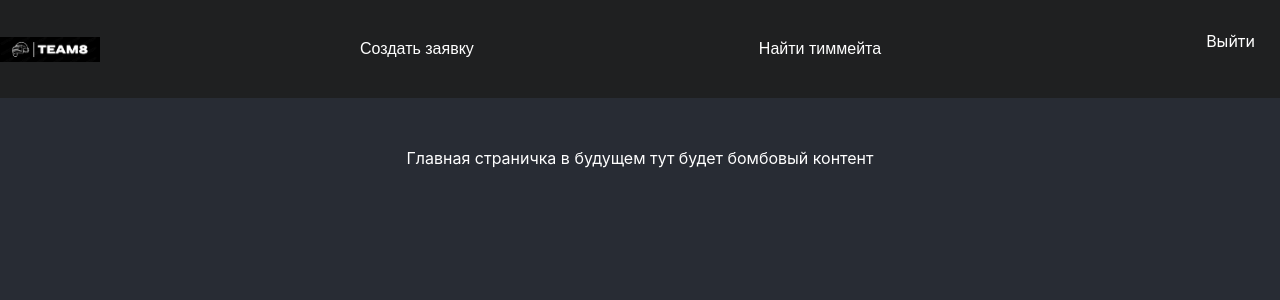
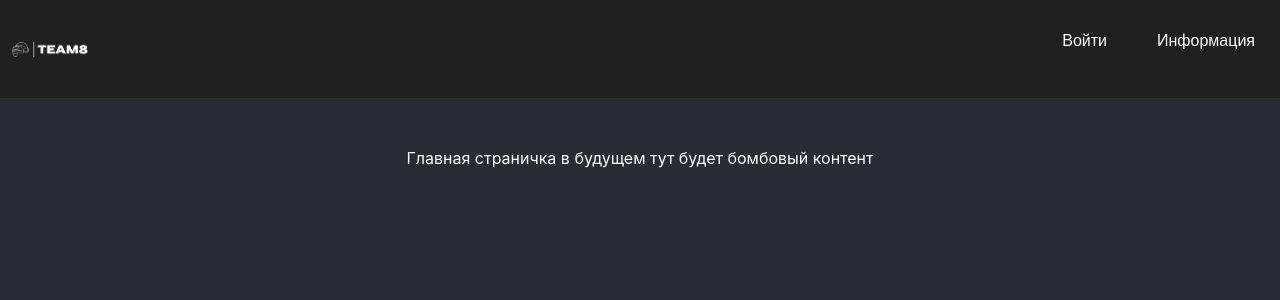
Before and after one commit to KolesnikovP/team8, a React (Create React App) app in the folder client/: page / in a window 1280 px wide. Shown: the top 300 px of the page. Built offline with nearby package versions, Linux system fonts and the light colour scheme; no server answers; a web font is replaced by a local one.

Commit message:
add bootstrap

```diff
--- a/client/public/index.html
+++ b/client/public/index.html
@@ -5,17 +5,11 @@
     <meta name="viewport" content="width=device-width, initial-scale=1"/>
     <meta name="theme-color" content="#000000"/>
     <title>Clean React App</title>
-    <link rel="stylesheet" href="https://cdn.jsdelivr.net/npm/bootstrap@4.4.1/dist/css/bootstrap.min.css" integrity="sha384-Vkoo8x4CGsO3+Hhxv8T/Q5PaXtkKtu6ug5TOeNV6gBiFeWPGFN9MuhOf23Q9Ifjh" crossorigin="anonymous">
+    <link href="https://cdn.jsdelivr.net/npm/bootstrap@5.1.3/dist/css/bootstrap.min.css" rel="stylesheet" integrity="sha384-1BmE4kWBq78iYhFldvKuhfTAU6auU8tT94WrHftjDbrCEXSU1oBoqyl2QvZ6jIW3" crossorigin="anonymous">
+    <script defer src="https://cdn.jsdelivr.net/npm/bootstrap@5.1.3/dist/js/bootstrap.bundle.min.js" integrity="sha384-ka7Sk0Gln4gmtz2MlQnikT1wXgYsOg+OMhuP+IlRH9sENBO0LRn5q+8nbTov4+1p" crossorigin="anonymous"></script>
 </head>
 <body>
 <div id="root"></div>
-<div>
-    <div>
-        <ul></ul>
-        <ul></ul>
-        <ul></ul>
-      </div>
-</div>
 </body>
 
 
--- a/client/src/components/Nav/Nav.jsx
+++ b/client/src/components/Nav/Nav.jsx
@@ -19,26 +19,7 @@
       <Link to="/">
         <img width="100px" className="logo" src="/img/logo.png" alt="" />
       </Link>
-      {!user ? (
-        <nav>
-          <ul className={style.nav__links}>
-            <li>
-              <Link to="/login">
-                <button onClick={steam} className={style.mainNavButton} type="button">
-                  Войти
-                </button>
-              </Link>
-            </li>
-            <li>
-              <Link to="/info">
-                <button className={style.mainNavButton} type="button">
-                  Информация
-                </button>
-              </Link>
-            </li>
-          </ul>
-        </nav>
-      ) : (
+      {user.id ? (
         <>
           <Link to="/addPost">
             <button className={style.mainNavButton} type="button">
@@ -63,6 +44,25 @@
             </button>
           </ul>
         </>
+      ) : (
+        <nav>
+          <ul className={style.nav__links}>
+            <li>
+              <Link to="/login">
+                <button onClick={steam} className={style.mainNavButton} type="button">
+                  Войти
+                </button>
+              </Link>
+            </li>
+            <li>
+              <Link to="/info">
+                <button className={style.mainNavButton} type="button">
+                  Информация
+                </button>
+              </Link>
+            </li>
+          </ul>
+        </nav>
       )}
     </div>
   );
--- a/client/src/components/PostMin/PostMin.jsx
+++ b/client/src/components/PostMin/PostMin.jsx
@@ -19,6 +19,10 @@
         />
         <span>{post.userHours}</span>
       </div>
+      <div>
+        <button type="button"> Открыть профиль</button>
+        <button type="button">Написать хуеплету</button>
+      </div>
     </div>
   );
 }
```
Also changed, not shown: client/public/img/logo.png.
